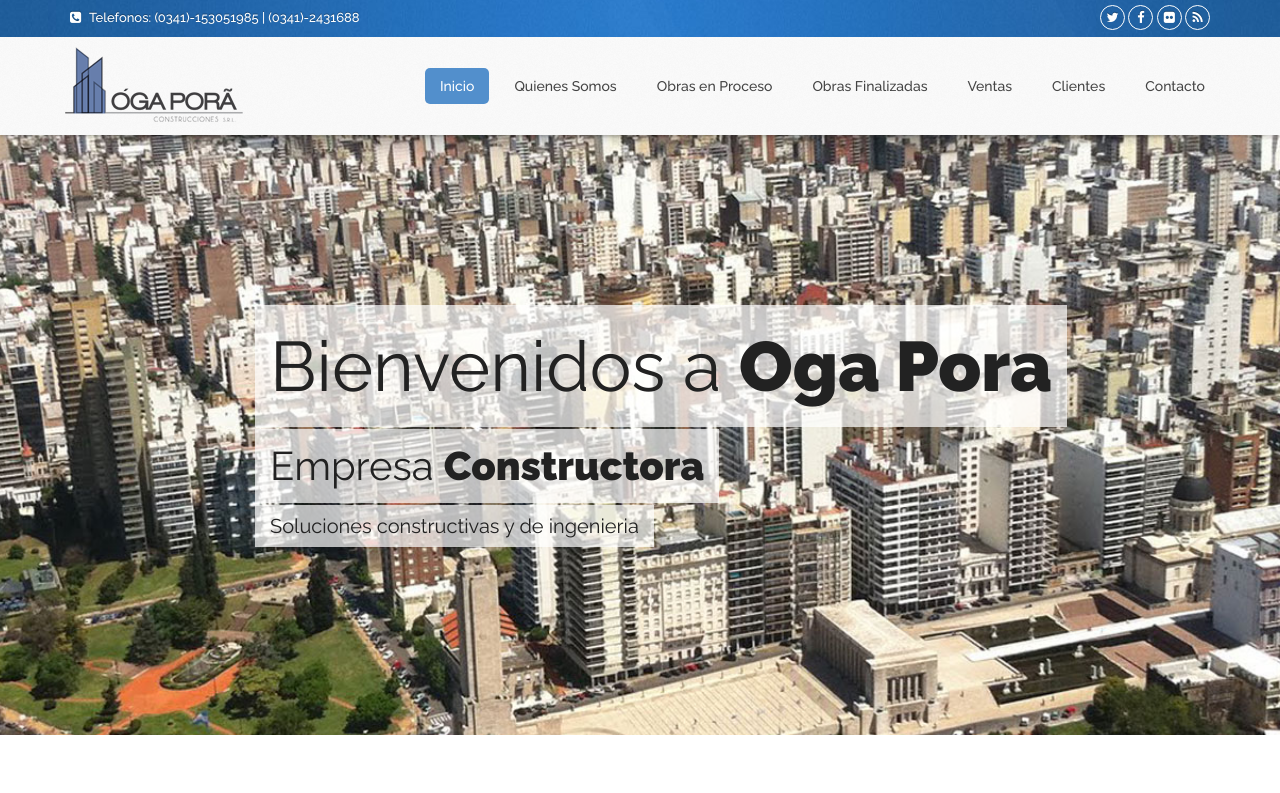
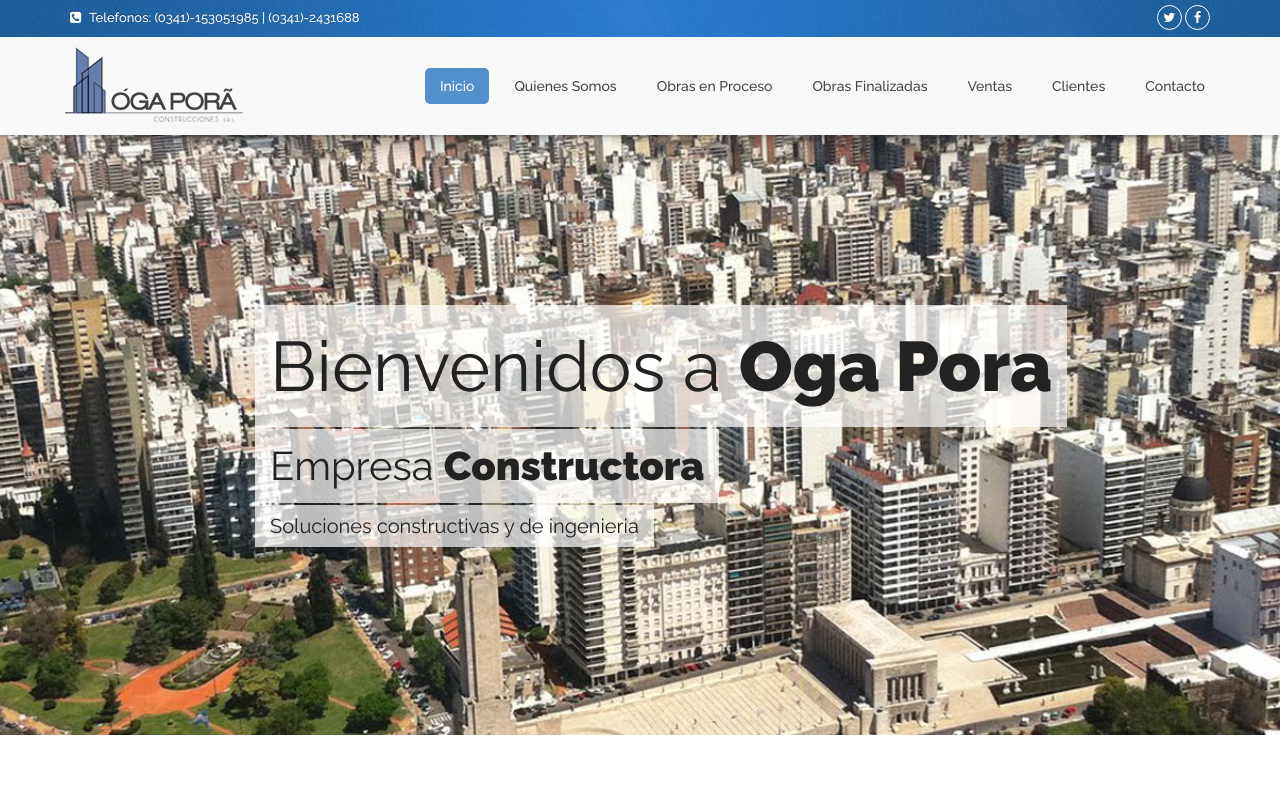
Before and after one commit to sebasnob/OgaPora, a PHP site: page / in a window 1280 px wide. Shown: the top 793 px of the page. Run offline with PHP 8.4, Linux system fonts and the light colour scheme; data that the repository does not hold is empty.

```diff
--- a/index.php
+++ b/index.php
@@ -80,8 +80,6 @@ $imgGaleria3 = getGalery($mysqli, '3');
           <ul class="social-icons">
             <li><a href="#"><i class="fa fa-twitter"></i></a></li>
             <li><a href="#"><i class="fa fa-facebook"></i></a></li>
-            <li><a href="#"><i class="fa fa-flickr"></i></a></li>
-            <li><a href="#"><i class="fa fa-rss"></i></a></li>
           </ul>
         </div>
         <!-- end .col-md-4 -->
@@ -257,9 +255,7 @@ $imgGaleria3 = getGalery($mysqli, '3');
             <!-- end .titleline-center -->
             <p class="lead">Estas son algunas de las obras en las cuales trabajamos.</p>
           </div>
-        <!-- end .col-md-12 -->
         </div>
-      <!-- end .row -->
         <!--nueva galeria-->
         <div>
             <ul class="pgwSlider">
```
Lines whose indentation alone changed are shown as unchanged.
